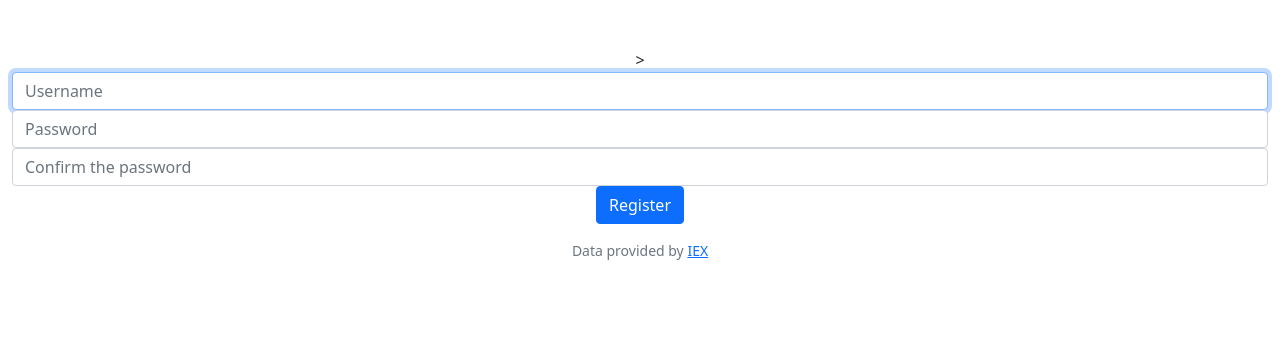
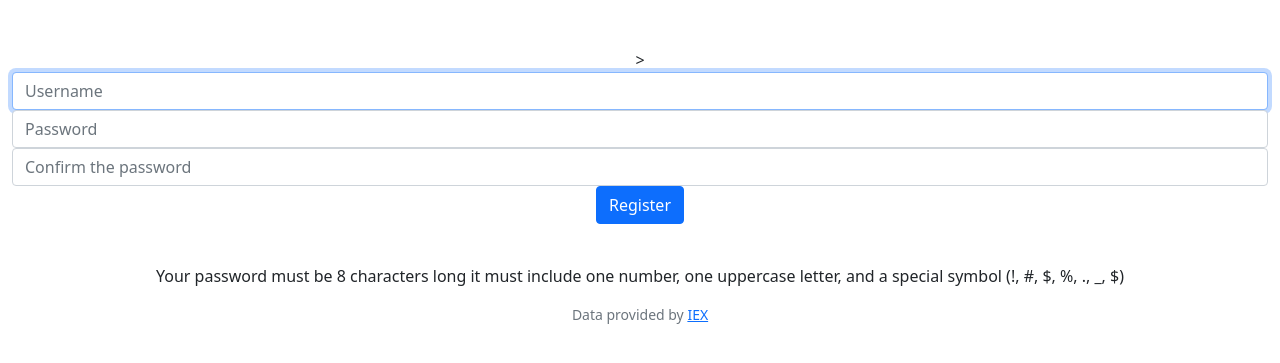
Before and after one commit to jellyfishing2346/CS-50, a Flask app: page /register in a window 1280 px wide. Shown: the part 76-439 px from the top of the page. Run offline with Flask 2, Linux system fonts and the light colour scheme; some libraries are stand-ins or nearby versions.

Commit message:
automated commit by check50 [check50=True]

```diff
--- a/app.py
+++ b/app.py
@@ -165,22 +165,31 @@ def register():
     userName = request.form.get("username")
     passWord = request.form.get("password")
     confirm = request.form.get("confirmation")
-    if userName == "" or len(db.execute('SELECT username FROM users WHERE username = ?', userName)) > 0:
-        return apology("Invalid Username: Blank, or already exists")
-    if passWord == "" or passWord != confirm:
-        return apology("Invalid Password: Blank, or does not match")
-    # Add new user to users db (includes: username and HASH of password)
-    db.execute('INSERT INTO users (username, hash) VALUES(?, ?)', userName, generate_password_hash(passWord))
-    # Query database for username
-    index = db.execute("SELECT * FROM users WHERE username = ?", userName)
-    # Log user in, i.e. Remember that this user has logged in
-    session["userID"] = index[0]["ID"]
-    # Redirect user to home page
-    try:
-        test = db.execute("INSERT INTO USERS (username, hash) VALUE(?,?)", request.form.get("username"), passWord)
+
+    specialSymbols = ['!', '#', '$', '%', '.', '_', '&']
+    if not userName:
+        return render_template("apology.html", message="You must need a username.")
+    if not passWord:
+        return render_template("apology.html", message="You must need a password.")
+    if not confirm:
+        return render_template("apology.html", message="You must confirm your password.")
+    if len(passWord) < 8:
+        return render_template("apology.html", message="Your password needs at least one number.")
+    if not any(char.isdigit() for char in passWord):
+        return render_template("apology.html", message="Your password needs at least one uppercase letter.")
+    if not any(char in specialSymbols for char in passWord):
+        return render_template("apology.html", message="Your password needs at least one special symbol.")
+
+    if passWord == confirm:
+        code = passWord
+    else:
+        return render_template("apology.html", message="These passwords don't match.")
+    passWord_hash = generate_password_hash(code, method = 'pdjf2:ra436', salt_length = 8)
+
+    if len(db.execute("SELECT userName FROM users where userName == :userName", userName=userName, hash=passWord_hash)):
         return redirect("/")
-    except ValueError:
-        return apology("Username already exists", test, 400)
+    else:
+        return render_template("apology.html", message="Create a new username as this username is taken.")
 
 @app.route("/sell", methods=["GET", "POST"])
 @login_required
--- a/templates/register.html
+++ b/templates/register.html
@@ -17,4 +17,6 @@
         </div>
         <button class="btn btn-primary" type="submit">Register</button>
     </form>
+    <br>
+    <p>Your password must be 8 characters long it must include one number, one uppercase letter, and a special symbol (!, #, $, %, ., _, $)</p>
 <a {% endblock %}></a>
```
